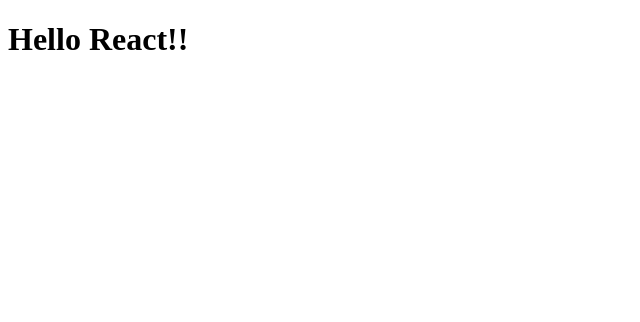
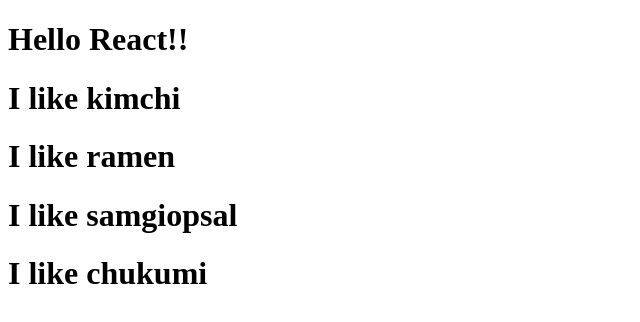
Before and after one commit to sokkanji/React_movie_app, a React (Create React App) app: page / in a window 1280 px wide. Shown: the top 322 px of the page, without its empty margins (0-640 px from the left). Built offline with nearby package versions, Linux system fonts and the light colour scheme.

Commit message:
Feat : Reusable Components with JSX + Props

```diff
--- a/src/App.js
+++ b/src/App.js
@@ -1,9 +1,17 @@
 import React from 'react';
+
+function Food({ fav }){
+  return <h1>I like { fav }</h1>;
+}
 
 function App() {
   return (
     <div>
       <h1>Hello React!!</h1>
+      <Food fav="kimchi"/>
+      <Food fav="ramen"/>
+      <Food fav="samgiopsal"/>
+      <Food fav="chukumi"/>
     </div>
   );
 }
```
Also changed, not shown: 1 other file (tests, documents, lock files or other folders).
